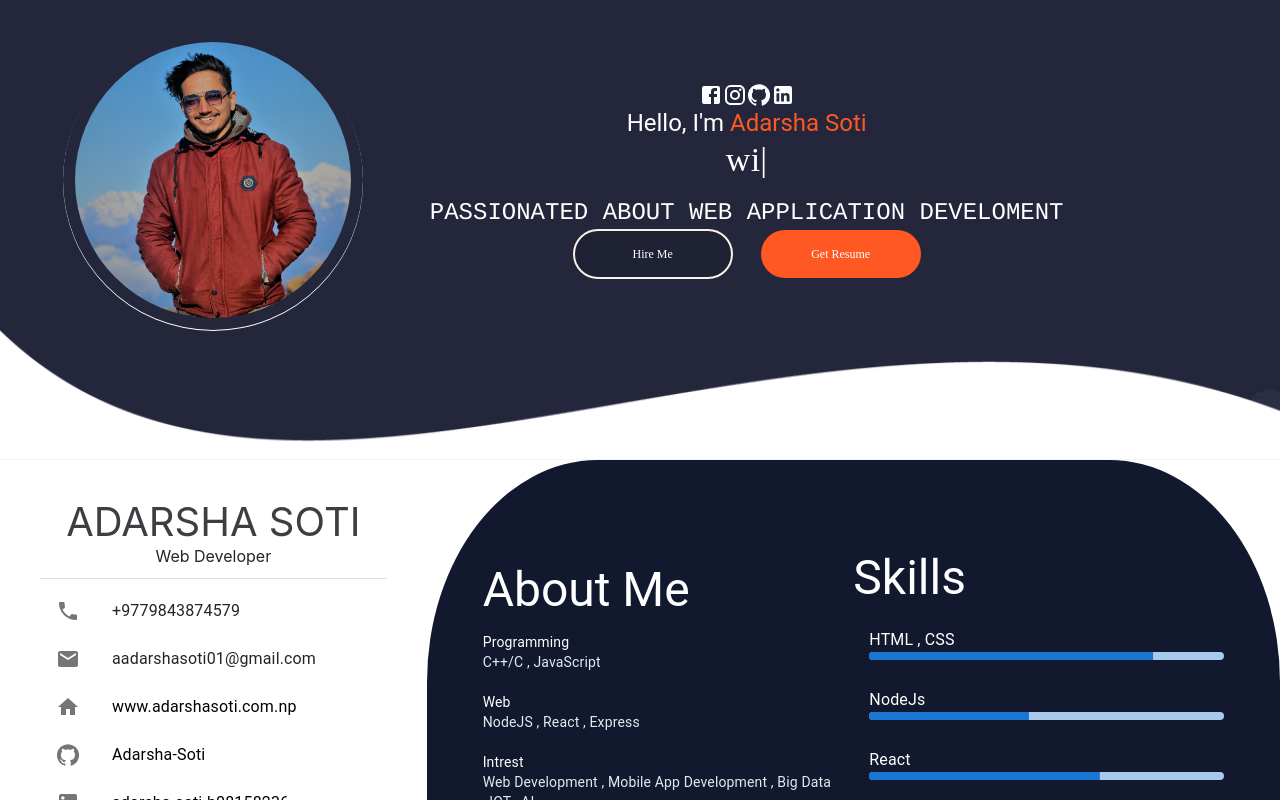
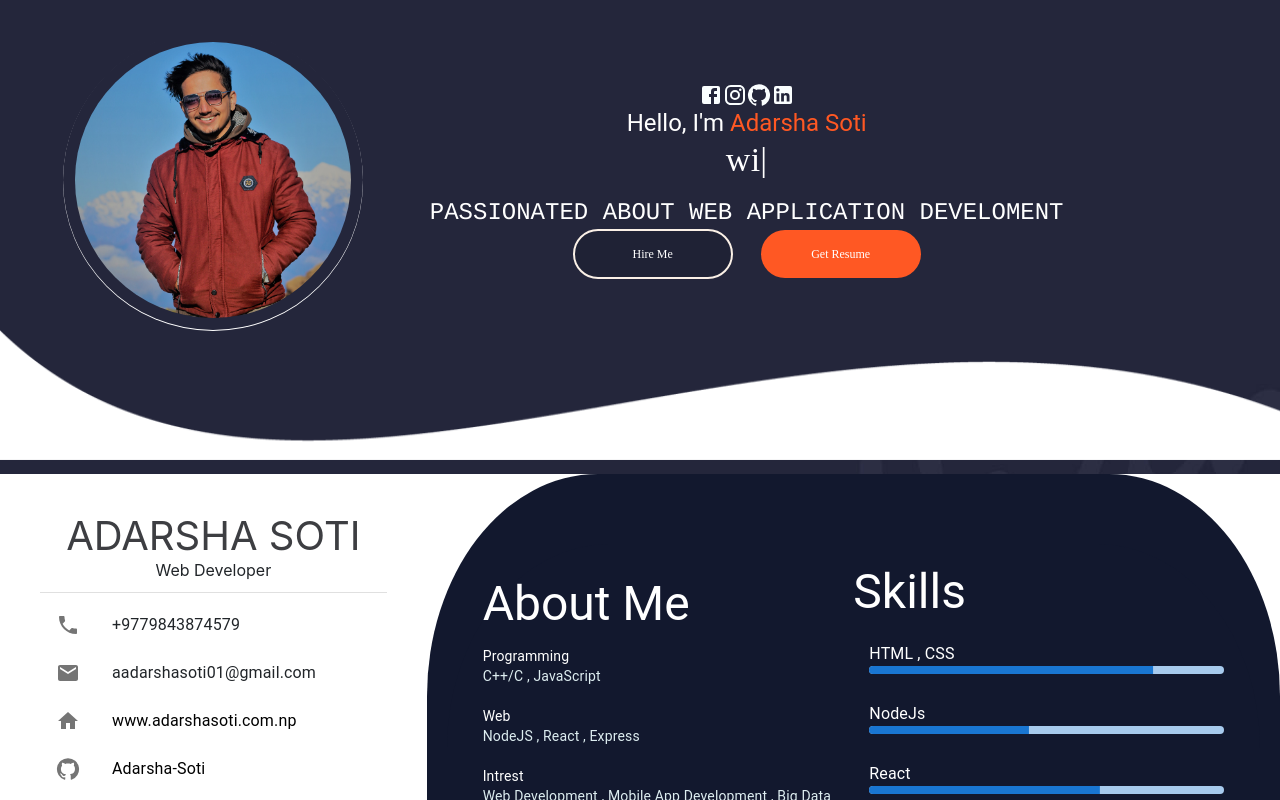
Before and after one commit to Adarsha-Soti/PortfolioWebsite, a React (Create React App) app: page / in a window 1280 px wide. Shown: the top 800 px of the page. Built offline with nearby package versions, Linux system fonts and the light colour scheme; a web font is replaced by a local one.

Commit message:
Update Footer.css

```diff
--- a/src/PrtfolioContainer/Home/Footer/Footer.css
+++ b/src/PrtfolioContainer/Home/Footer/Footer.css
@@ -7,7 +7,7 @@
 }
 .footer-parent{
     max-width: 1920px;
-    height: 100%;
+    height: 18vh;
     width: 100%;
 }
 .footer-parent img {
```
